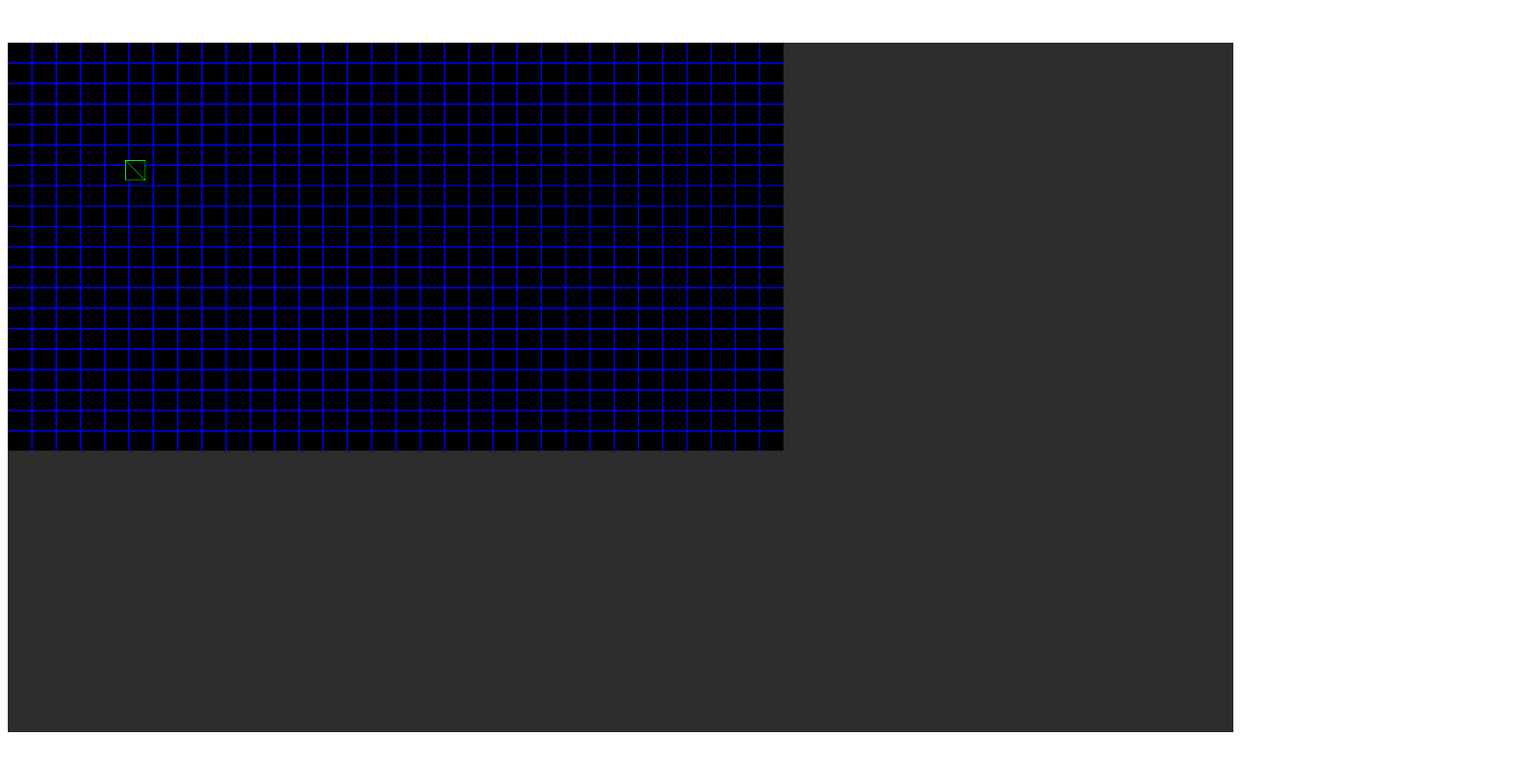
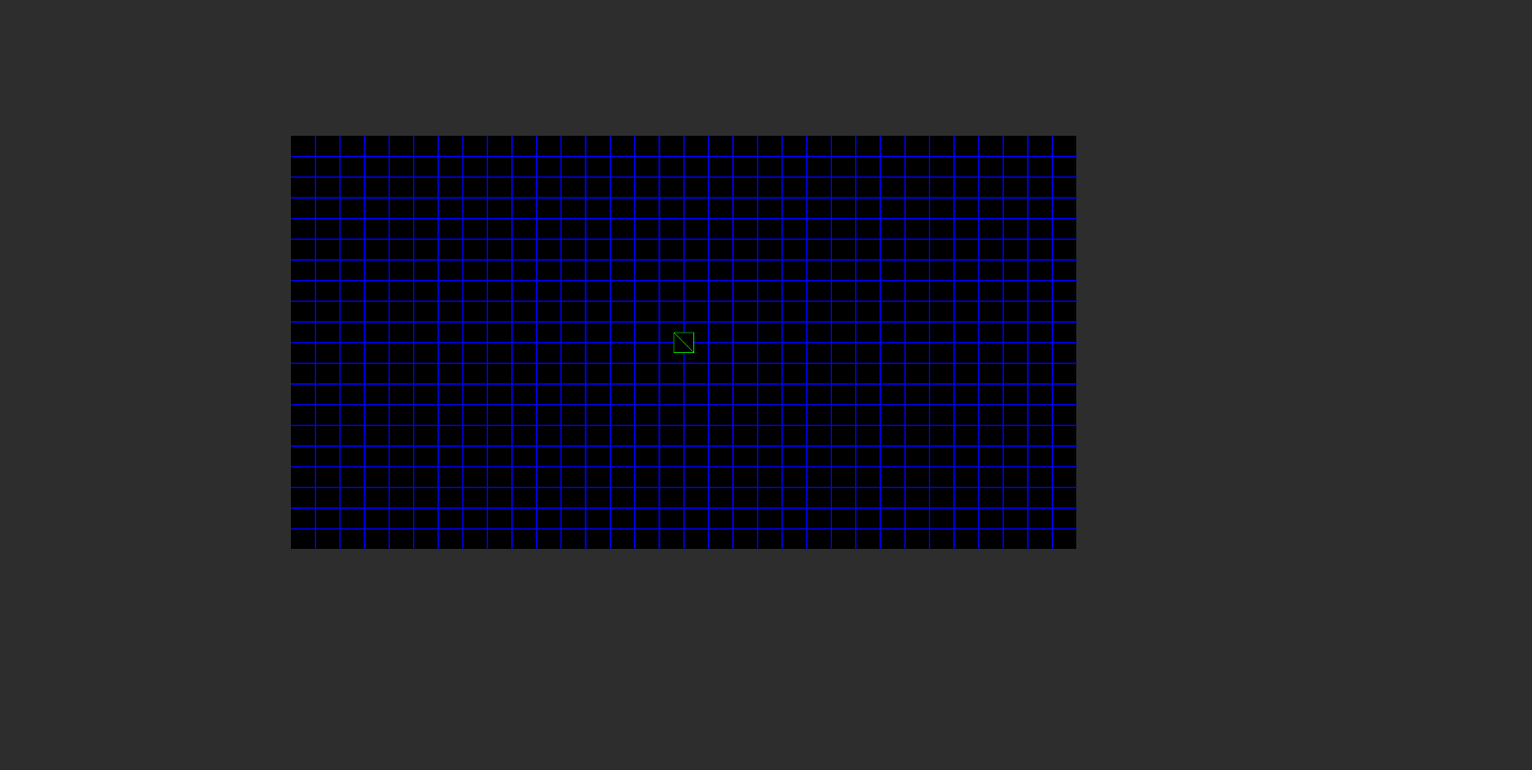
Before and after one commit to Blazey485/PacMan-RaspberryPI, a website built with Vite: page RaspberryPI/index.html in a window 1280 px wide. Shown: the whole page at 97% size, 1580 px wide, since content can reach past the window. Built offline with nearby package versions, Linux system fonts and the light colour scheme; animation ran at ten frames a second.

Commit message:
fixsa masse pusher alt samtigig.

```diff
--- a/RaspberryPI/index.html
+++ b/RaspberryPI/index.html
@@ -13,9 +13,9 @@
 		/>
 		<link
 			rel="stylesheet"
-			href="src/style.css"
+			href="./src/style.css"
 		/>
-		<title>raspberrypi</title>
+		<title></title>
 	</head>
 	<body>
 		<script
--- a/RaspberryPI/src/main.js
+++ b/RaspberryPI/src/main.js
@@ -1,9 +1,8 @@
-import "./style.css";
 
 import Phaser, { Scene } from "phaser";
-import background from "./utils/background.png";
-import eggman from "./utils/EggmanSpriteSheet.png";
-import eggmanJSON from "./utils/EggmanSpriteSheet.json";
+// import background from "./utils/background.png";
+// import eggman from "./utils/EggmanSpriteSheet.png";
+// import eggmanJSON from "./utils/EggmanSpriteSheet.json";
 
 let gameScene = new Phaser.Scene("Game");
 
@@ -12,20 +11,20 @@ gameScene.preload = function () {
 	// this.load.atlas("eggmanNPC", eggman, eggmanJSON);
 };
 
-
 gameScene.create = function () {
-
-
-//- den value som er på 2. er for hvor stor selve map-pen er. og 64x64 er hvor store bokser det er inni, så alltid ha den 1216x640 og 64x64 i samma gange tabell.
-	const grid = this.add.grid (
-	608, 320, // x og y senterkoordinatene av gridden på skjermen
-   1216, 640, // w og h av hele gridden
-   38, 32, // cell w og h
-   0x000000, 1, // fill farge, fill transparency
-   0x0000FF, 1// outline farge, på de strekene
-);
-
-
+	//- den value som er på 2. er for hvor stor selve map-pen er. og 64x64 er hvor store bokser det er inni, så alltid ha den 1216x640 og 64x64 i samma gange tabell.
+	const grid = this.add.grid(
+		608,
+		320, // x og y senterkoordinatene av gridden på skjermen
+		1216,
+		640, // w og h av hele gridden
+		38,
+		32, // cell w og h
+		0x000000,
+		1, // fill farge, fill transparency
+		0x0000ff,
+		1 // outline farge, på de strekene
+	);
 
 	// this.add
 	// 	.sprite(0, 0, "background")
@@ -34,22 +33,12 @@ gameScene.create = function () {
 	// 	.setScale(0.2);
 
 	let player = this.add.sprite(
-		200,
-		200,
+		608,
+		320,
 		"eggmanNPC",
 		"eggman"
 	);
-
-
-};;;
-
-
-
-
-
-
-
-
+};
 
 //størrelse på skjermen/spillet og bascially alt config
 let config = {
@@ -65,9 +54,5 @@ let config = {
 	scene: gameScene
 };
 
-
-
-
-
 // kjøerer koden:
 let game = new Phaser.Game(config);
--- a/RaspberryPI/src/style.css
+++ b/RaspberryPI/src/style.css
@@ -1,6 +1,22 @@
+* {
+   margin: 0;
+   padding: 0;
+   box-sizing: border-box;
+}
+
+
+html,
+body {
+
+   background-color: #2d2d2d;
+   position: relative;
+   left: 150px;
+   right: 150px;
+   top: 50px
+}
 
 
 canvas {
    display: block;
-	border: none;
+
 }
```
Also changed, not shown: RaspberryPI/src/utils/EggmanSpriteSheet.png (deleted), RaspberryPI/src/utils/EggmanSpriteSheet1.png (added).
